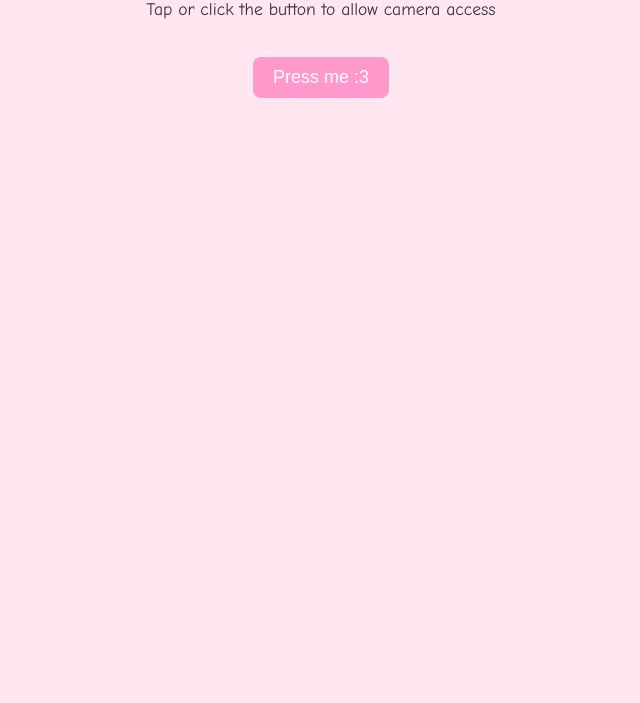
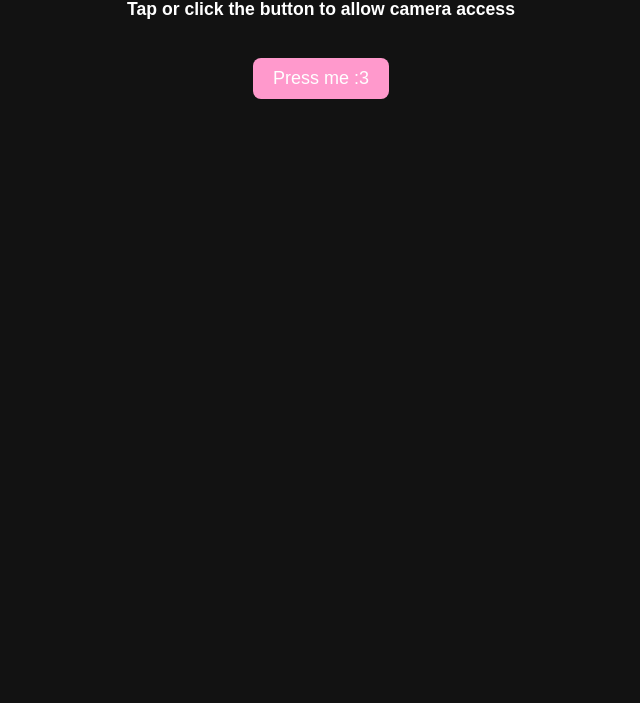
Before and after one commit to NotFloofy/Camfpschanger, a plain HTML site: page index.html in a window 1280 px wide. Shown: the part 97-800 px from the top of the page, without its empty margins (319-959 px from the left). Drawn offline with Linux system fonts and the light colour scheme.

Commit message:
Update index.html
font change

```diff
--- a/index.html
+++ b/index.html
@@ -6,11 +6,12 @@
   <title>Camera FPS Changer</title>
   <style>
     body {
-      font-family: 'Comic Sans MS', cursive, sans-serif;
-      background-color: #ffe6f0;
-      color: #333;
-      text-align: center;
-      padding: 20px;
+  font-family: 'Arial', sans-serif;
+  font-weight: bold;
+  background-color: #121212;
+  color: #ffffff;
+  text-align: center;
+  padding: 20px;
     }
     h1 {
       font-size: 2em;
```
